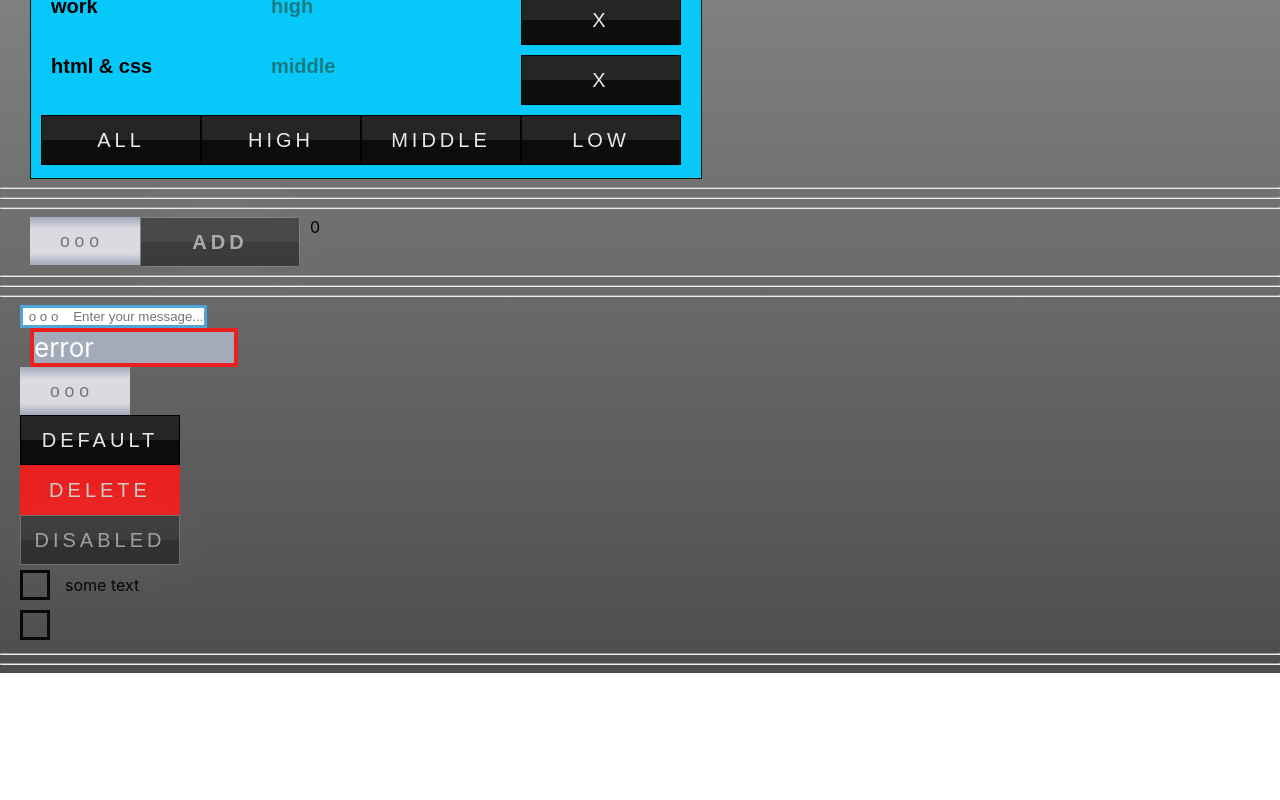
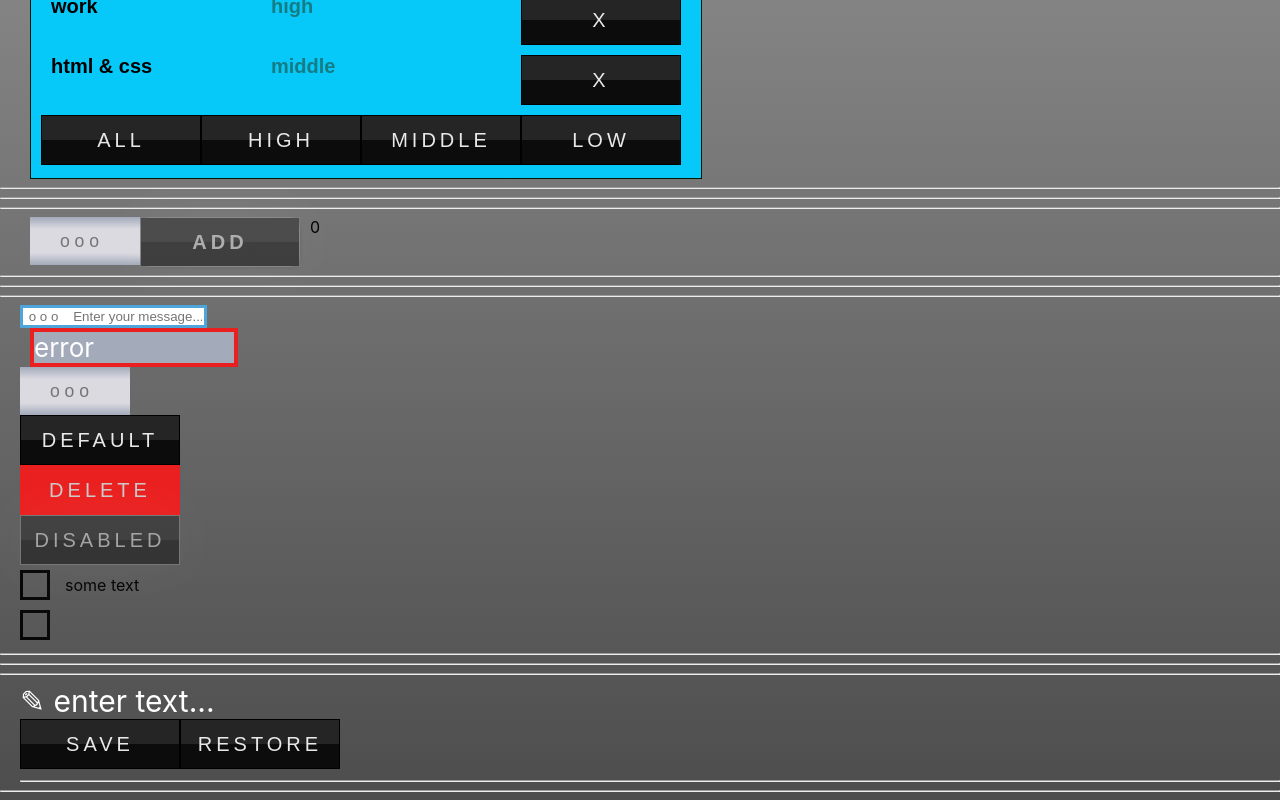
Before and after one commit to UserPasha/IT-Incubator-HomeWorks, a React (Create React App) app: page /#/pre-junior in a window 1280 px wide. Shown: the part 534-1334 px from the top of the page. Before the commit the page ends 1207 px from the top, so only its background shows below. Built offline with nearby package versions, Linux system fonts and the light colour scheme.

Commit message:
HW 6 is done

```diff
--- a/src/p2-homeworks/h5/pages/PreJunior.tsx
+++ b/src/p2-homeworks/h5/pages/PreJunior.tsx
@@ -3,6 +3,7 @@ import HW1 from '../../h1/HW1'
 import HW2 from '../../h2/HW2'
 import HW3 from '../../h3/HW3'
 import HW4 from '../../h4/HW4'
+import HW6 from '../../h6/HW6'
 
 function PreJunior() {
     return (
@@ -11,7 +12,7 @@ function PreJunior() {
             <HW2/>
             <HW3/>
             <HW4/>
-            {/*<HW6/>*/}
+            <HW6/>
 
         </div>
     )
--- /dev/null
+++ b/src/p2-homeworks/h6/HW6.module.css
@@ -0,0 +1,3 @@
+.wrapper{
+    margin-left: 20px;
+}
--- a/src/p2-homeworks/h6/HW6.tsx
+++ b/src/p2-homeworks/h6/HW6.tsx
@@ -2,6 +2,7 @@ import React, {useState} from 'react'
 import SuperEditableSpan from './common/c4-SuperEditableSpan/SuperEditableSpan'
 import SuperButton from '../h4/common/c2-SuperButton/SuperButton'
 import {restoreState, saveState} from './localStorage/localStorage'
+import c from './HW6.module.css'
 
 function HW6() {
     const [value, setValue] = useState<string>('')
@@ -10,20 +11,21 @@ function HW6() {
         saveState<string>('editable-span-value', value)
     }
     const restore = () => {
-        // setValue()
+        setValue(restoreState<string>('editable-span-value', value))
+
     }
 
     return (
         <div>
             <hr/>
-            homeworks 6
 
+            <div className={c.wrapper}>
             {/*should work (должно работать)*/}
             <div>
                 <SuperEditableSpan
                     value={value}
                     onChangeText={setValue}
-                    spanProps={{children: value ? undefined : 'enter text...'}}
+                    spanProps={{children: value ? undefined : ' enter text...'}}
                 />
             </div>
             <SuperButton onClick={save}>save</SuperButton>
@@ -32,6 +34,8 @@ function HW6() {
             <hr/>
             {/*для личного творчества, могу проверить*/}
             {/*<AlternativeSuperEditableSpan/>*/}
+
+            </div>
             <hr/>
         </div>
     )
--- /dev/null
+++ b/src/p2-homeworks/h6/common/c4-SuperEditableSpan/SuperEditableSpan.module.css
@@ -0,0 +1,9 @@
+.editWrapper{
+    font-size: 30px;
+    color: #fff;
+}
+
+.editWrapper:hover{
+    font-weight: bolder;
+    color: #61dafb;
+}
--- a/src/p2-homeworks/h6/common/c4-SuperEditableSpan/SuperEditableSpan.tsx
+++ b/src/p2-homeworks/h6/common/c4-SuperEditableSpan/SuperEditableSpan.tsx
@@ -1,5 +1,6 @@
 import React, {DetailedHTMLProps, InputHTMLAttributes, HTMLAttributes, useState} from 'react'
 import SuperInputText from '../../../h4/common/c1-SuperInputText/SuperInputText'
+import c from './SuperEditableSpan.module.css'
 
 // тип пропсов обычного инпута
 type DefaultInputPropsType = DetailedHTMLProps<InputHTMLAttributes<HTMLInputElement>, HTMLInputElement>
@@ -34,19 +35,23 @@ const SuperEditableSpan: React.FC<SuperEditableSpanType> = (
         // setEditMode() // выключить editMode при нажатии Enter
 
         onEnter && onEnter()
+        setEditMode(false)
     }
     const onBlurCallback = (e: React.FocusEvent<HTMLInputElement>) => {
         // setEditMode() // выключить editMode при нажатии за пределами инпута
 
         onBlur && onBlur(e)
+        setEditMode(false)
     }
     const onDoubleClickCallBack = (e: React.MouseEvent<HTMLSpanElement, MouseEvent>) => {
         // setEditMode() // включить editMode при двойном клике
 
         onDoubleClick && onDoubleClick(e)
+        setEditMode(true)
     }
 
-    const spanClassName = `${'сделать красивый стиль для спана'} ${className}`
+    // const spanClassName = `${'сделать красивый стиль для спана'} ${className}`
+    const spanClassName = c.editWrapper
 
     return (
         <>
@@ -67,6 +72,7 @@ const SuperEditableSpan: React.FC<SuperEditableSpanType> = (
                         {...restSpanProps}
                     >
                         {/*если нет захардкодженного текста для спана, то значение инпута*/}
+                        &#9998;
                         {children || restProps.value}
                     </span>
                 )
--- a/src/p2-homeworks/h6/localStorage/localStorage.ts
+++ b/src/p2-homeworks/h6/localStorage/localStorage.ts
@@ -15,13 +15,13 @@ export function restoreState<T>(key: string, defaultState: T) {
 
 // ---------------------------------------------------------------------------------------------------------------
 // пример использования:
-type StateType = {
-    x: string
-    y: number
-}
+// type StateType = {
+//     x: string
+//     y: number
+// }
 
 // сохраняем объект типа StateType в ячейке 'test'
-saveState<StateType>('test', {x: 'A', y: 1})
+//saveState<StateType>('test', {x: 'A', y: 1})
 
 // получем в переменную state объект из ячейки 'test' или дэфолтный объект если ячейка пуста
-const state: StateType = restoreState<StateType>('test', {x: '', y: 0})
+//const state: StateType = restoreState<StateType>('test', {x: '', y: 0})
```
